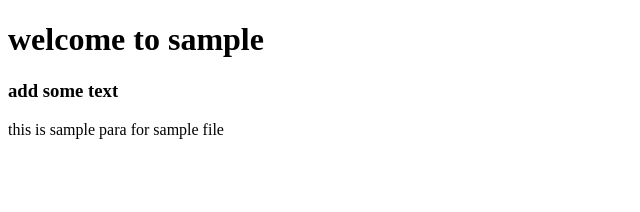
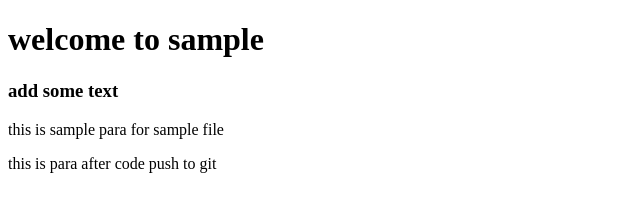
Before and after one commit to deepasreejith/gitsample, a plain HTML site: page sample.html in a window 1280 px wide. Shown: the whole page, without its empty margins (0-640 px from the left). Drawn offline with Linux system fonts and the light colour scheme.

Commit message:
code change after gitpush

```diff
--- a/sample.html
+++ b/sample.html
@@ -9,5 +9,6 @@
     <h1>welcome to sample</h1>
     <h3>add some text</h3>
     <p>this is sample para for sample file</p>
+    <p>this is para after code push to git</p>
 </body>
 </html>
```
